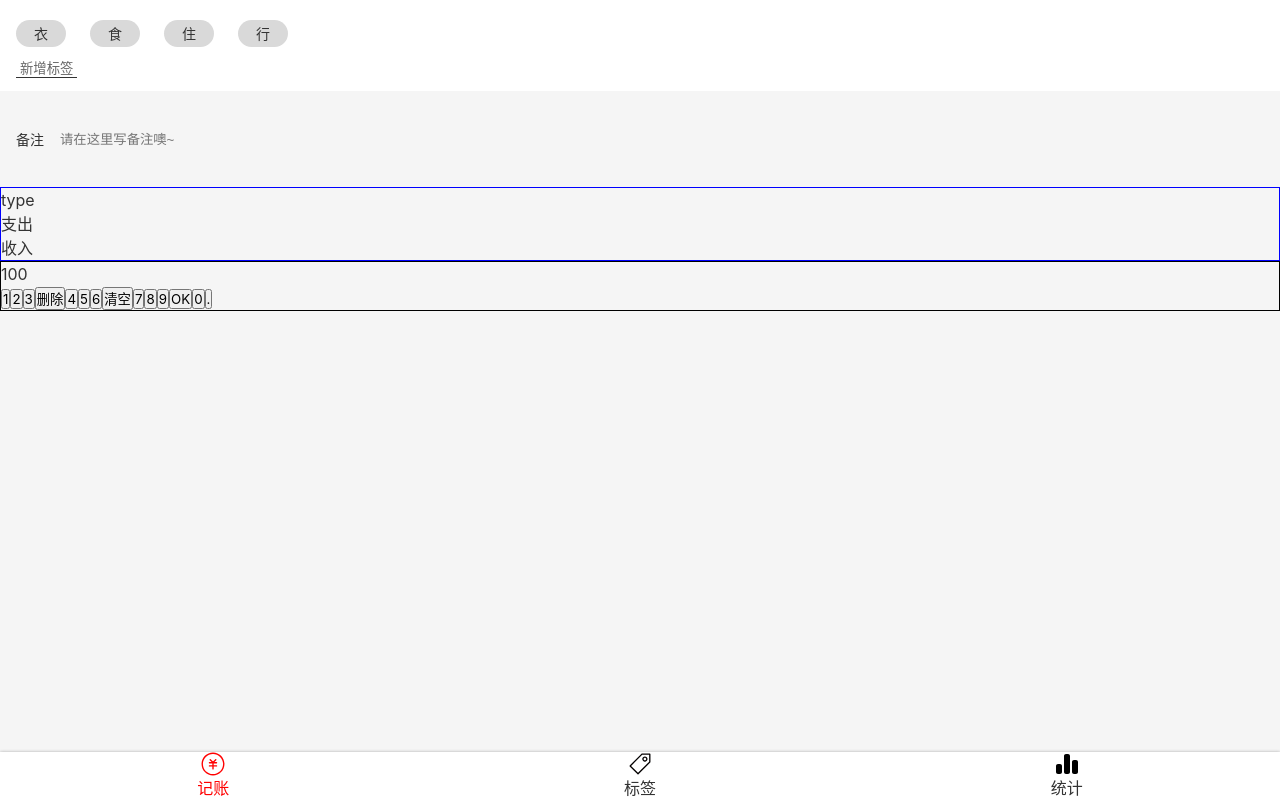
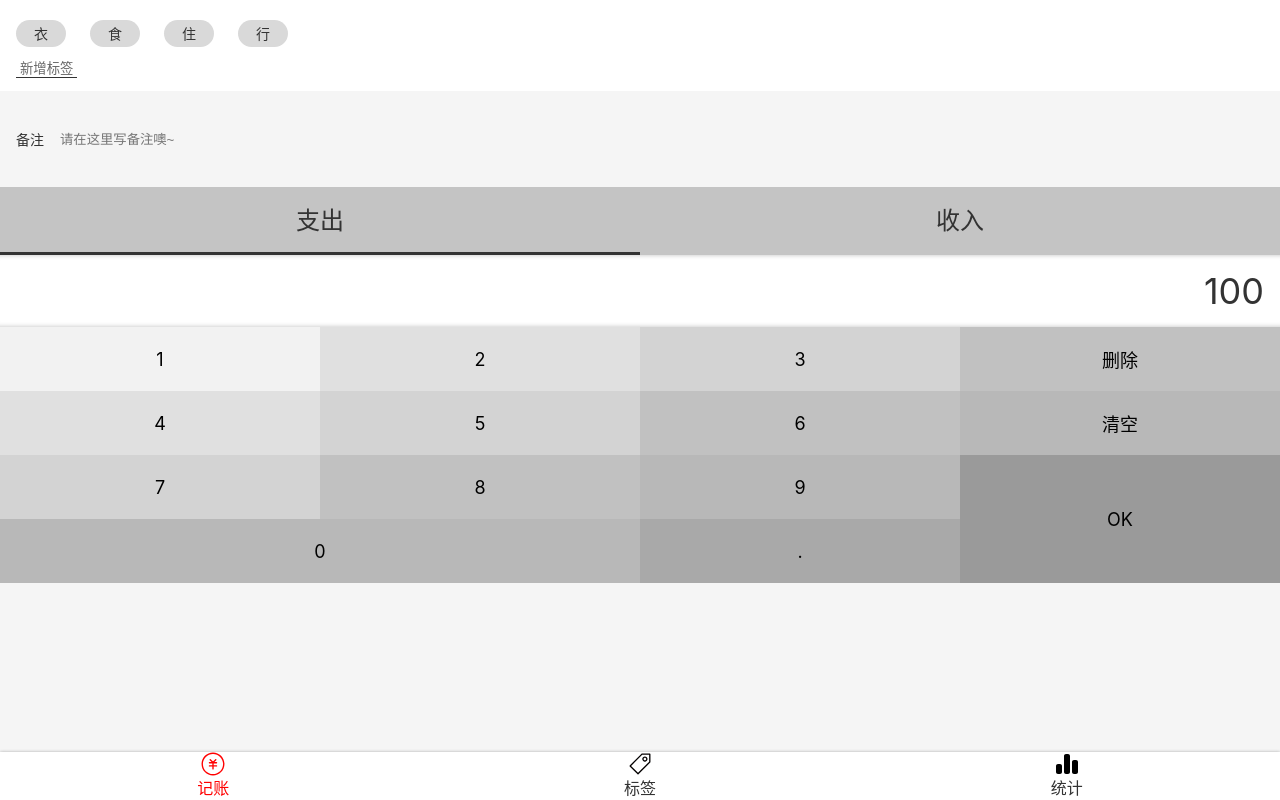
Before and after one commit to clang1996/react-test, a React app: page /#/money in a window 1280 px wide. Built offline with nearby package versions, Linux system fonts and the light colour scheme.

Commit message:
NumberPadSection UI完成

```diff
--- a/src/index.scss
+++ b/src/index.scss
@@ -26,6 +26,11 @@
 :focus{
   outline: none;
 }
+.clearfix::after{
+  content: '';
+  display: block;
+  clear: both;
+}
 .icon{
   width: 1.5em;
   height: 1.5em;
--- a/src/views/Money.tsx
+++ b/src/views/Money.tsx
@@ -47,11 +47,63 @@
 
 `
 const TypeSection = styled.section`
-border: 1px solid blue;
+    font-size: 24px;
+    > ul{
+    display: flex;
+       > li{
+       width: 50%;
+       padding: 16px 0;
+       text-align: center;
+       background: #c4c4c4;
+       position: relative;
+       &.selected::after{
+            display: block;
+            content: '';
+            height: 3px;
+            background: #333;
+            position: absolute;
+            bottom: 0;
+            width: 100%;
+            left: 0;
+         }
+       }
+    }
 `
 const NumberPadSection = styled.section`
-border: 1px solid black;
-
+     display: flex;
+     flex-direction: column;
+      > .output {
+      background: #fff;
+      font-size: 36px;
+      line-height: 72px;
+      text-align: right;
+      padding: 0 16px;
+      box-shadow: inset 0 -5px 5px -5px  rgba(0,0,0,0.25),
+                  inset 0 5px 5px -5px  rgba(0,0,0,0.25);
+      }
+      > .pad {
+         > button {
+         font-size: 18px;
+         float: left;
+         width: 25%;
+         height: 64px;
+         border: none;
+            &.ok{
+                height: 128px;
+                float: right;
+            }
+            &.zero{
+                width: 50%;
+            }
+            &:nth-child(1){background: #f2f2f2;}
+            &:nth-child(2),&:nth-child(5){background: #e0e0e0;}
+            &:nth-child(3),&:nth-child(6),&:nth-child(9){background: #d3d3d3;}
+            &:nth-child(4),&:nth-child(7),&:nth-child(10){background: #c1c1c1;}
+            &:nth-child(8),&:nth-child(11),&:nth-child(13){background: #b8b8b8;}
+            &:nth-child(12){background: #9a9a9a;}
+            &:nth-child(14){background: #a9a9a9;}
+         }
+      }
 `
 function Money() {
   return (
@@ -73,28 +125,29 @@
           <input type="text" placeholder="请在这里写备注噢~"/>
         </label>
       </NotesSection>
-      <TypeSection>type
+      <TypeSection>
       <ul>
-        <li>支出</li>
-        <li>收入</li></ul>
+        <li className="selected">支出</li>
+        <li>收入</li>
+      </ul>
       </TypeSection>
       <NumberPadSection>
-        <div>100</div>
-        <div>
+        <div className="output">100</div>
+        <div className="pad">
           <button>1</button>
           <button>2</button>
           <button>3</button>
-          <button>删除</button>
+          <button className="delete">删除</button>
           <button>4</button>
           <button>5</button>
           <button>6</button>
-          <button>清空</button>
+          <button className="clear clearfix">清空</button>
           <button>7</button>
           <button>8</button>
           <button>9</button>
-          <button>OK</button>
-          <button>0</button>
-          <button>.</button>
+          <button className="ok">OK</button>
+          <button className="zero">0</button>
+          <button className="dot">.</button>
         </div>
       </NumberPadSection>
     </Layout>
```
